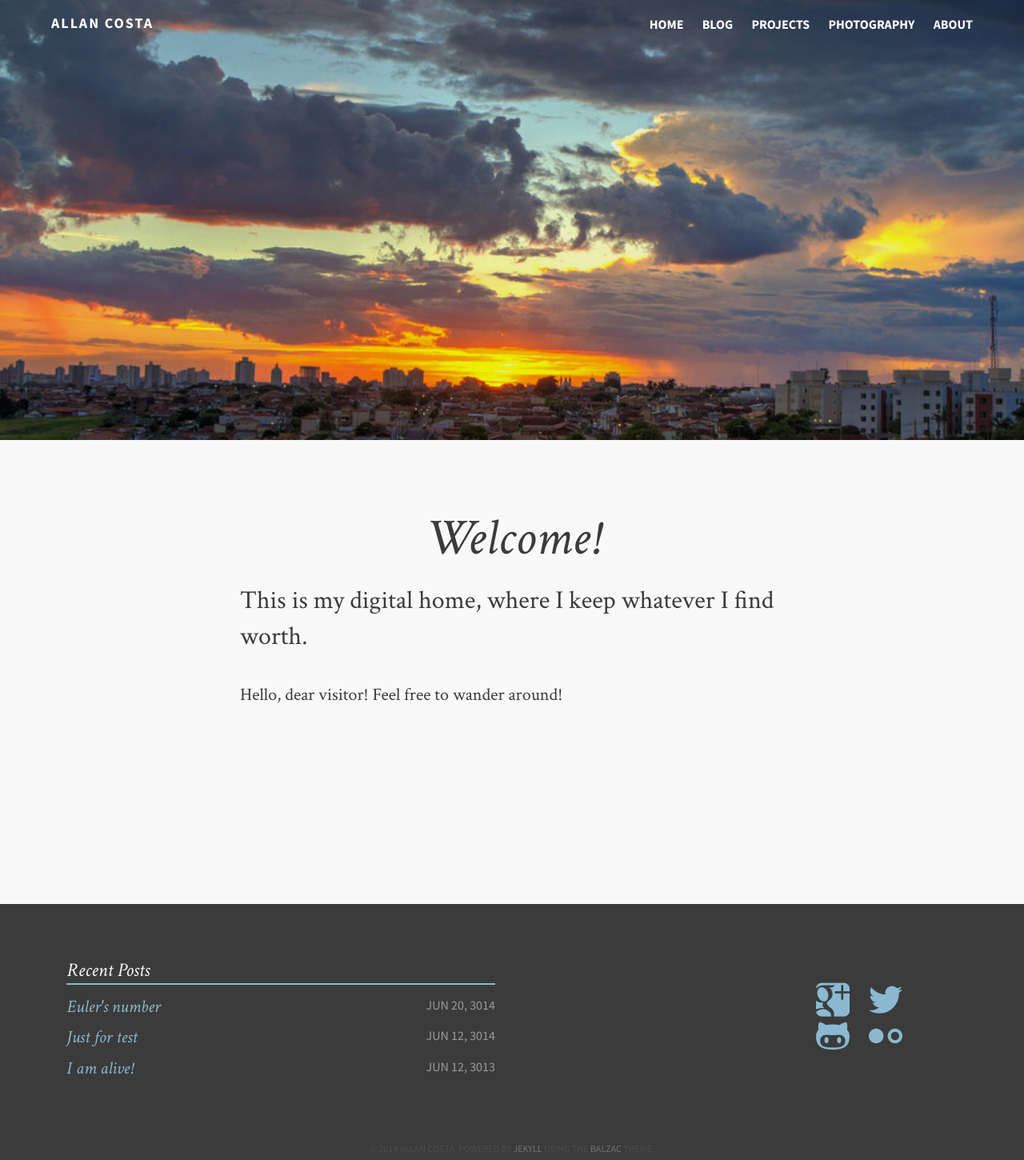
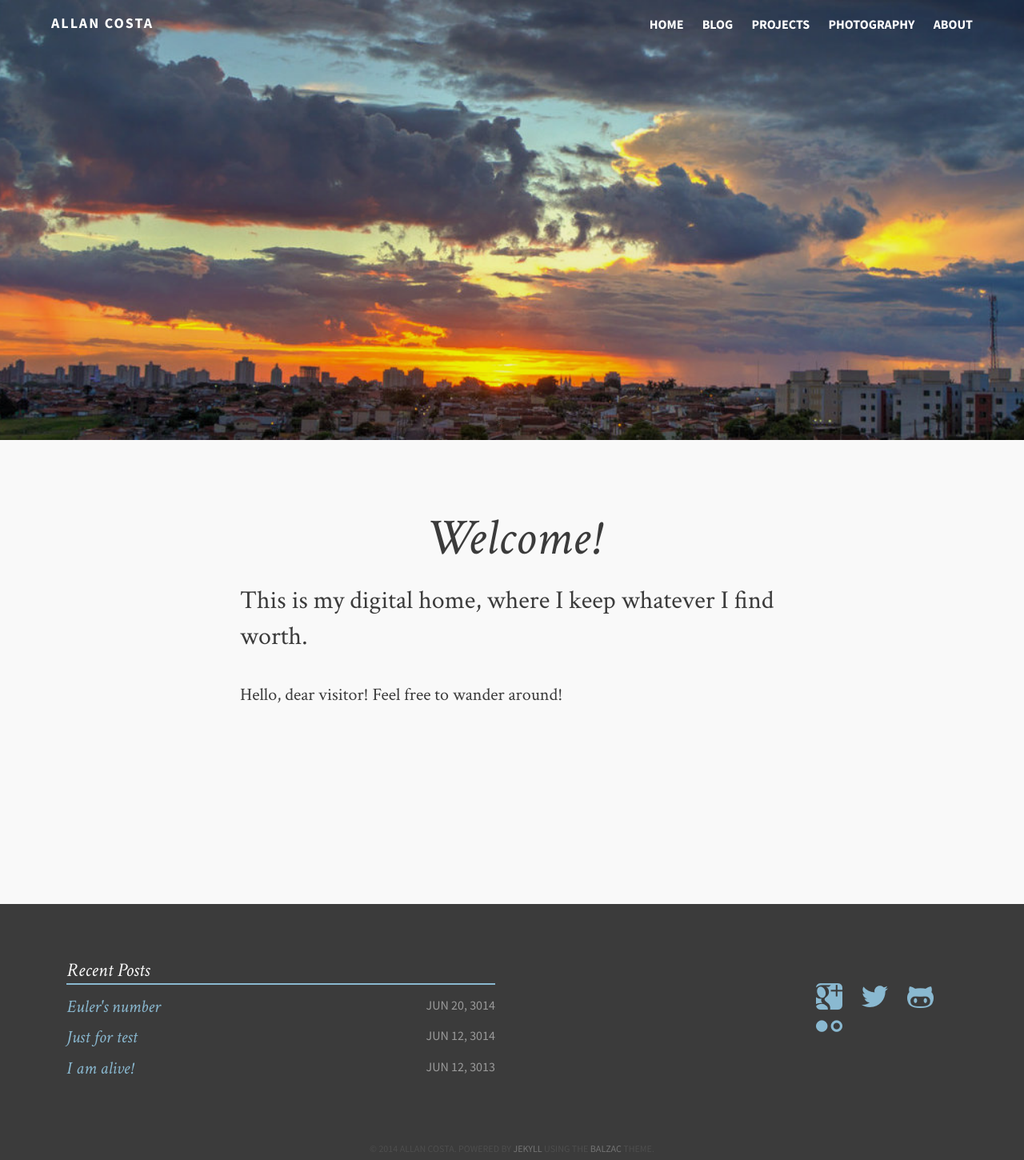
Before and after one commit to snowdj/allanino.github.io, a Jekyll site: the page built from index.md, in a window 1280 px wide. Shown: the whole page at 80% size. Built offline with Jekyll 4.4.1, drawn with Linux system fonts in a browser that asks for light colours.

Commit message:
Change icon size.

```diff
--- a/assets/css/i.css
+++ b/assets/css/i.css
@@ -1064,7 +1064,7 @@ footer .social ul li:last-child {
 }
 
 footer .social [class^="icon-"], [class*=" icon-"] {
-  font-size: 42px;
+  font-size: 33px;
 }
 
 .disqus {
```
